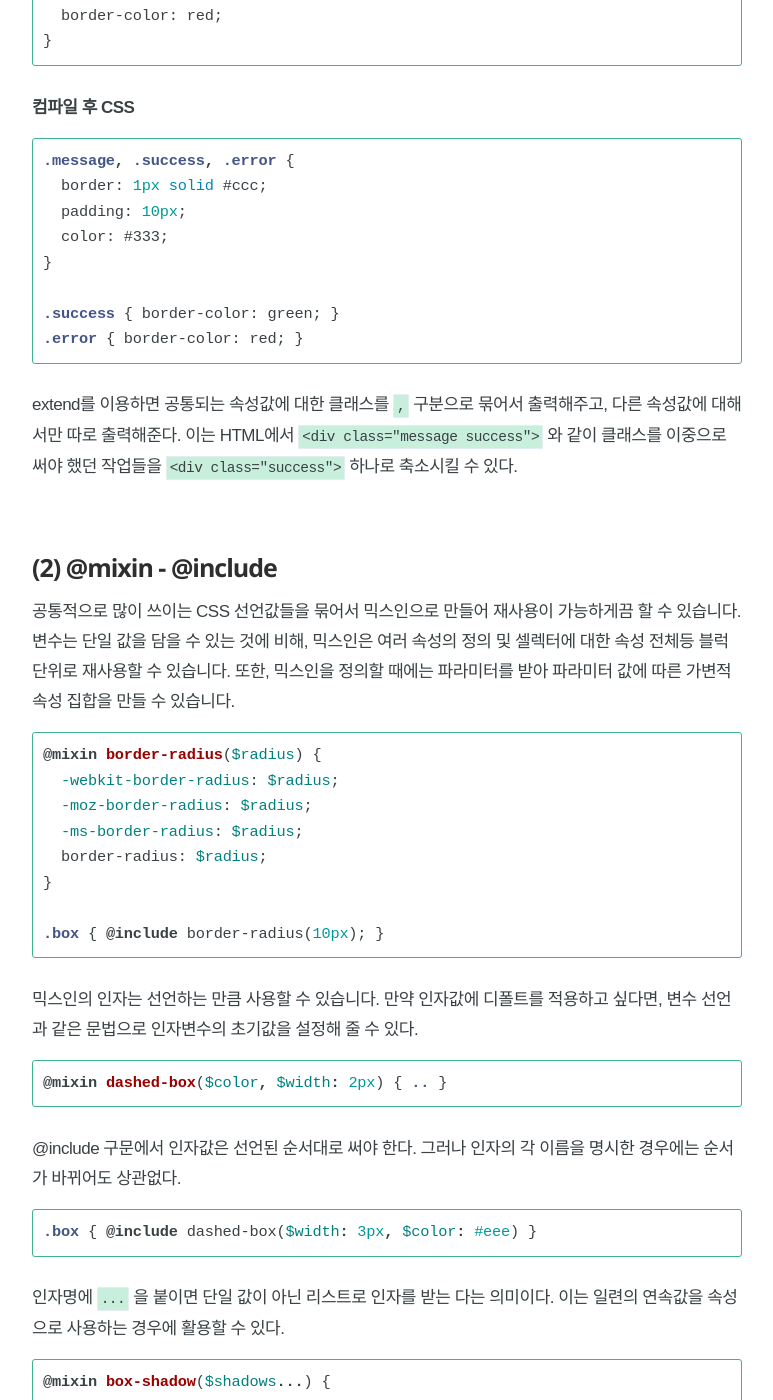
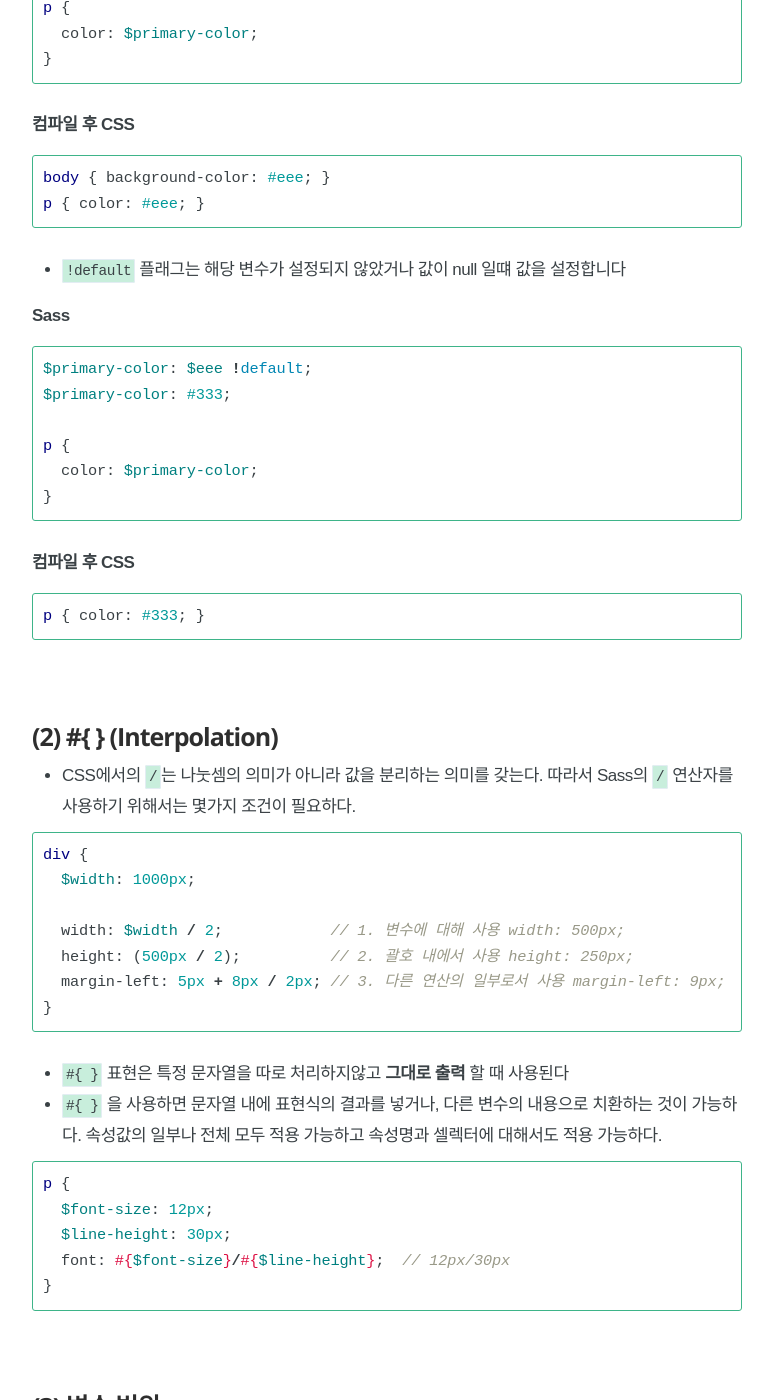
Before and after one commit to KKonzi/kkonzi.github.io, a Jekyll site: the page built from _posts/2019-07-04-scss-variable.md, in a window 1280 px wide and 1400 px high, scrolled down 871 px. Shown: the whole window, without its empty margins (253-1026 px from the left). Built offline with Jekyll 4.4.1, drawn with Linux system fonts in a browser that asks for light colours; some web fonts are replaced; some of the changed text lies outside the part shown.

Commit message:
post: [SCSS] 문법 정리 - 4. 변수 포스트 추가

````diff
--- a/_posts/2019-07-04-scss-variable.md
+++ b/_posts/2019-07-04-scss-variable.md
@@ -1,157 +1,124 @@
 ---
 layout: post
-title:  "[SCSS] 문법 정리 - 2. @import/@extend/@mixin/@function"
+title:  "[SCSS] 문법 정리 - 4. 변수"
 date:   2019-06-20 22:30:00
 categories: CSS
 ---
 
-> SASS의 확장성과 관련된 기능들입니다.
+> SASS의 변수 선언과 사용에 관련된 기능들입니다.
 
 
-### (1) @extend
+### (1) 변수 선언
 
-특정 선택자를 상속할 때, `@extend 선택자` 를 상속받을 선택자의 최상위에 작성 함으로서 부모 선택자의 스타일을 상속받을 수 있다.
+`$variable-name: variable-value;` 꼴로 변수를 선언하고 사용할 수 있다.
 
 ```scss
-.message {
-  border: 1px solid #ccc;
-  padding: 10px;
-  color: #333;
+$primary-color: #333;
+
+body {
+  background-color: $primary-color;
+}
+```
+
+변수를 선언 할 때, 변수를 global (전역) 하게 설정 할 때는 `!global` 플래그를 사용합니다.
+
+**SCSS**
+
+```scss
+$primary-color: #333;
+
+body {
+  $primary-color: #eee !global;;
+  background-color: $primary-color;
 }
 
-.success {
-  @extend .message;
-  border-color: green;
-}
-
-.error {
-  @extend .message;
-  border-color: red;
+p {
+  color: $primary-color;
 }
 ```
 
 **컴파일 후 CSS**
 
-```css
-.message, .success, .error {
-  border: 1px solid #ccc;
-  padding: 10px;
-  color: #333;
-}
-
-.success { border-color: green; }
-.error { border-color: red; }
+```scss
+body { background-color: #eee; }
+p { color: #eee; }
 ```
 
-extend를 이용하면 공통되는 속성값에 대한 클래스를 `,` 구분으로 묶어서 출력해주고, 다른 속성값에 대해서만  따로 출력해준다. 이는 HTML에서 `<div class="message success">` 와 같이 클래스를 이중으로 써야 했던 작업들을 `<div class="success">` 하나로 축소시킬 수 있다.
+- `!default` 플래그는 해당 변수가 설정되지 않았거나 값이 null 일떄 값을 설정합니다
+
+**Sass**
+
+```scss
+$primary-color: $eee !default;
+$primary-color: #333;
+
+p {
+  color: $primary-color;
+}
+```
+
+**컴파일 후 CSS**
+
+```scss
+p { color: #333; }
+```
 
 <br>
 
-### (2) @mixin - @include
+### (2) #{ } (Interpolation)
 
-공통적으로 많이 쓰이는 CSS 선언값들을 묶어서 믹스인으로 만들어 재사용이 가능하게끔 할 수 있습니다. 변수는 단일 값을 담을 수 있는 것에 비해, 믹스인은 여러 속성의 정의 및 셀렉터에 대한 속성 전체등 블럭 단위로 재사용할 수 있습니다. 또한, 믹스인을 정의할 때에는 파라미터를 받아 파라미터 값에 따른 가변적 속성 집합을 만들 수 있습니다.
+- CSS에서의 `/`는 나눗셈의 의미가 아니라 값을 분리하는 의미를 갖는다. 따라서 Sass의 `/` 연산자를 사용하기 위해서는 몇가지 조건이 필요하다.
 
 ```scss
-@mixin border-radius($radius) {
-  -webkit-border-radius: $radius;
-  -moz-border-radius: $radius;
-  -ms-border-radius: $radius;
-  border-radius: $radius;
+div {
+  $width: 1000px;
+
+  width: $width / 2;            // 1. 변수에 대해 사용 width: 500px;
+  height: (500px / 2);          // 2. 괄호 내에서 사용 height: 250px;
+  margin-left: 5px + 8px / 2px; // 3. 다른 연산의 일부로서 사용 margin-left: 9px;
 }
-
-.box { @include border-radius(10px); }
 ```
 
-믹스인의 인자는 선언하는 만큼 사용할 수 있습니다. 만약 인자값에 디폴트를 적용하고 싶다면, 변수 선언과 같은 문법으로 인자변수의 초기값을 설정해 줄 수 있다.
+- `#{ }` 표현은 특정 문자열을 따로 처리하지않고 **그대로 출력** 할 때 사용된다
+- `#{ }` 을 사용하면 문자열 내에 표현식의 결과를 넣거나, 다른 변수의 내용으로 치환하는 것이 가능하다. 속성값의 일부나 전체 모두 적용 가능하고 속성명과 셀렉터에 대해서도 적용 가능하다.
 
 ```scss
-@mixin dashed-box($color, $width: 2px) { .. }
-```
-
-@include 구문에서 인자값은 선언된 순서대로 써야 한다. 그러나 인자의 각 이름을 명시한 경우에는 순서가 바뀌어도 상관없다.
-
-```scss
-.box { @include dashed-box($width: 3px, $color: #eee) }
-```
-
-인자명에 `...` 을 붙이면 단일 값이 아닌 리스트로 인자를 받는 다는 의미이다. 이는 일련의 연속값을 속성으로 사용하는 경우에 활용할 수 있다.
-
-```scss
-@mixin box-shadow($shadows...) {
-  -moz-box-shadow: $shadows;
-  -webkit-box-shadow: $shadows;
-  box-shadow: $shadows;
-}
-
-.shadows { @include box-shadows(0px 4px 5px #666, 2px 6px 10px #999); }
-```
-
-`... `표현은 리스트나, 맵을 개별 인자들로 분해해서 함수나 믹스인에 전달할 때 사용될 수 있다.
-
-```scss
-@mixin colors($text, $background, $border) {
-  color: $text;
-  background-color: $background;
-  border-color: $border;
-}
-
-$values: #ff0000, #00ff00, #0000ff;
-.primary { @include colors($values...); }
-```
-
-흔한 케이스는 아니지만, 블럭 자체를 믹스인에 넘겨줄 수 있다.  믹스인내에서 @content 지시어를 쓴 부분이 넘겨받은 블럭으로 치환된다.
-
-```scss
-@mixin code-inline {
-  code {
-    background-color: #cecece;
-    padding: 2px;
-    border-radius: @include border-raidus(4px);
-    font-family: monospaces;
-    @content
-  }
-}
-
 p {
-  @include code-inline {
-    color: #33ccff;
-    font-size: .8em;
-  }
+  $font-size: 12px;
+  $line-height: 30px;
+  font: #{$font-size}/#{$line-height};  // 12px/30px
 }
 ```
 
 <br>
 
-### (3) @function - @return
+### (3) 변수 범위
 
-css 속성 정의의 모듈화와 재사용은 믹스인을 통해서 처리하면 된다. 함수는 어떤 값들을 사용해서 하나의 리턴값을 생성하는 용도로 사용하는 것이 좋다
+- Sass 의 변수엔 변수범위가 있습니다.  변수를 특정 선택자 에서 선언하면 해당 선택자에서만 접근이 가능합니다.
+
+**SCSS**
 
 ```scss
-$grid-width: 40px;
-$gutter-width: 10px;
+$primary-color: #333;
 
-@function grid-width($n) {
-   @return $n * $grid-width + ($n -1 ) * $gutter-width;
+body {
+  $primary-color: #eee;
+  background-color: $primary-color;
 }
 
-#sidebar { width: grid-width(5); } // 믹스인과 달리 @include를 쓰지 않는다.
+p {
+  color: $primary-color;
+}
 ```
 
-<br>
-
-### (4) @Import
+**컴파일 후 CSS**
 
 ```scss
-@import "path/filename.scss";
+body {
+  background-color: #eee;
+}
+
+p {
+  color: #333;
+}
 ```
-
-다른 scss 파일을 현재 파일로 가져와 사용할 수 있습니다. 만약 확장자 없이 `@import "filename";` 이라 하면 다음의 파일들이 있는지 검색합니다.
-
-- filename.scss
-- filename.sass
-- filename.scss
-- filename.sass
-
-네 개 중 하나만 존재하면 그 파일을 가져오고, 여러 파일이 존재하면 변환 시 에러가 납니다.
-
-> 만약에 .sass 파일이나 .scss 파일의 파일이름을  `_ `(underscore) 로 시작하면 css 파일로 따로 컴파일되지 않습니다. HTML 에서 해당 css 파일을 불러올일이 없고, import 만 되는 경우에는이 기능을 사용합시다.
````
Also changed, not shown: _posts/2019-06-20-scss-extensibilty.md (+1 -1 lines).
